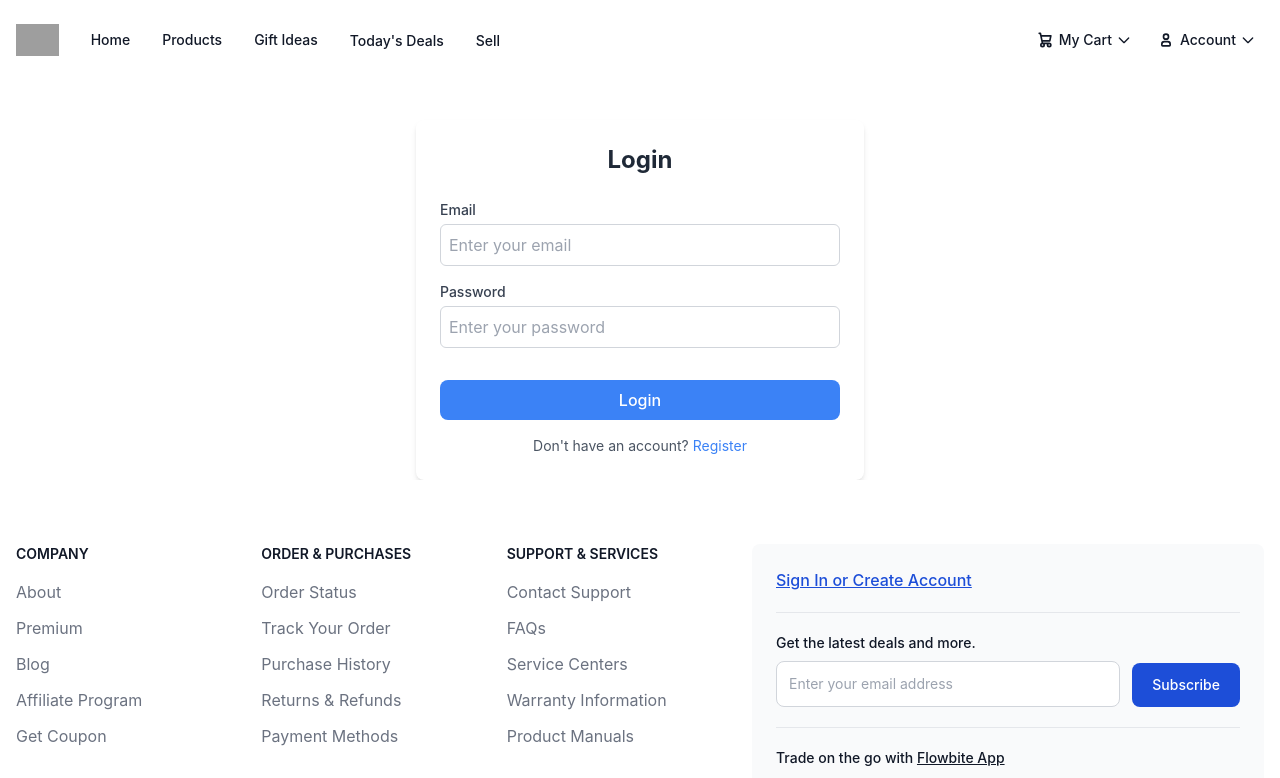
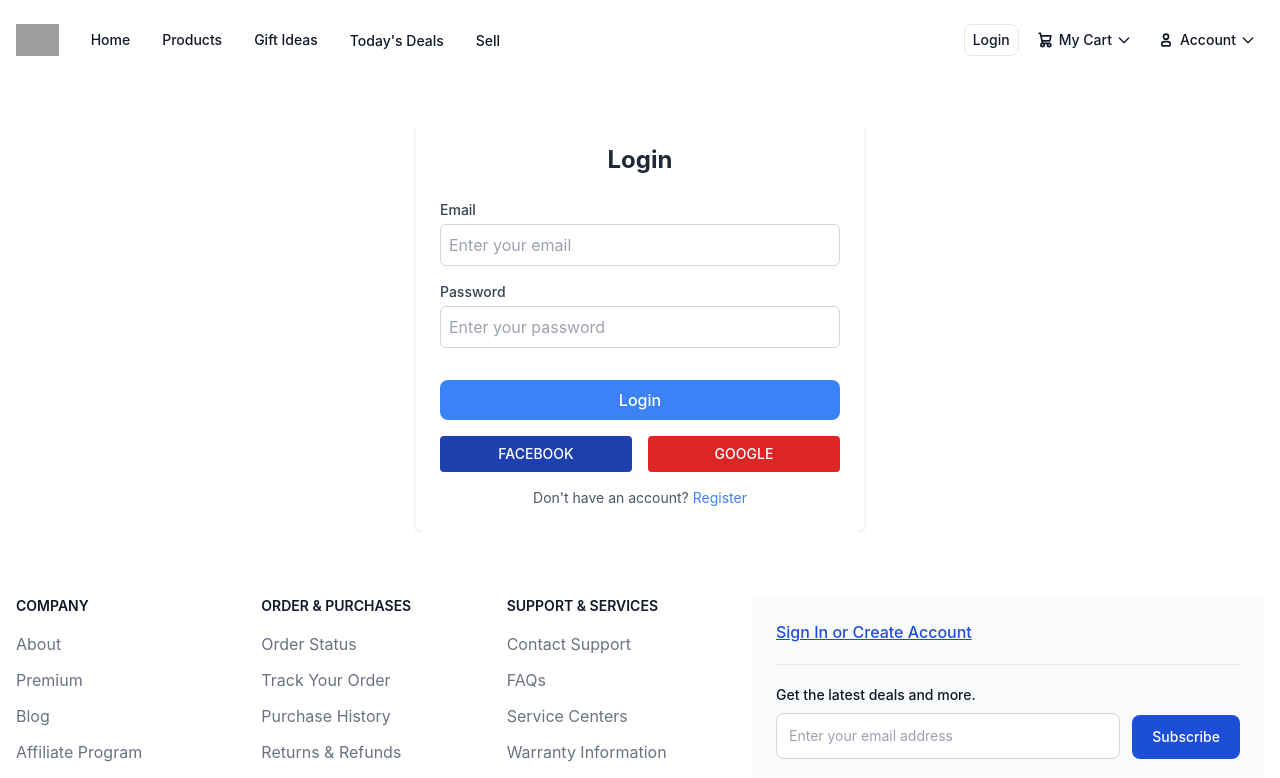
Before and after one commit to Nazim6269/ecommerce-nextjs-two, a Next.js app: page /login in a window 1280 px wide. Shown: the top 778 px of the page. Built offline with nearby package versions, Linux system fonts and the light colour scheme; no server answers; grey boxes are pictures that could not be loaded.

Commit message:
implemented google login using next-auth

```diff
--- a/app/@modal/(.)login/page.tsx
+++ b/app/@modal/(.)login/page.tsx
@@ -1,6 +1,6 @@
 "use client";
 
-import Login from "@/components/login/Login";
+import Login from "@/components/login/LoginForm";
 import { useRouter } from "next/navigation";
 import React, { useState } from "react";
 
--- /dev/null
+++ b/app/api/auth/[...nextauth]/option.ts
@@ -0,0 +1,23 @@
+import client from "@/lib/db";
+import { MongoDBAdapter } from "@auth/mongodb-adapter";
+import NextAuth from "next-auth";
+import Google from "next-auth/providers/google";
+
+export const authoptions = {
+  adapter: MongoDBAdapter(client),
+  providers: [
+    Google({
+      clientId: process.env.GOOGLE_ID!,
+      clientSecret: process.env.GOOGLE_SECRET!,
+      authorization: {
+        params: {
+          prompt: "consent",
+          access_type: "offline",
+          response_type: "code",
+        },
+      },
+    }),
+  ],
+};
+
+export default NextAuth(authoptions);
--- /dev/null
+++ b/app/api/auth/[...nextauth]/route.ts
@@ -0,0 +1,7 @@
+import NextAuth from "next-auth";
+import { authoptions } from "./option";
+import { signIn } from "next-auth/react";
+
+const handler = NextAuth(authoptions);
+
+export { handler as GET, handler as POST };
--- a/app/login/page.tsx
+++ b/app/login/page.tsx
@@ -1,10 +1,8 @@
-import Login from '@/components/login/Login'
-import React from 'react'
+import LoginForm from "@/components/login/LoginForm";
+import React from "react";
 
 const page = () => {
-  return (
-    <Login />
-  )
-}
+  return <LoginForm />;
+};
 
-export default page
+export default page;
--- a/components/login/Login.tsx
+++ b/components/login/LoginForm.tsx
@@ -1,3 +1,5 @@
+import SocialLogin from "./SocialLogin";
+
 const Login = () => {
   return (
     <div className="w-full max-w-md mx-auto mt-10 bg-white shadow-md rounded-lg p-6">
@@ -40,10 +42,12 @@ const Login = () => {
         {/* Submit Button */}
         <button
           type="submit"
-          className="w-full py-2 mt-4 bg-blue-500 text-white font-medium rounded-lg hover:bg-blue-600"
+          className="w-full py-2 my-4 bg-blue-500 text-white font-medium rounded-lg hover:bg-blue-600"
         >
           Login
         </button>
+
+        <SocialLogin />
 
         {/* Additional Options */}
         <div className="mt-4 text-sm text-center text-gray-600">
--- /dev/null
+++ b/components/login/Logout.tsx
@@ -0,0 +1,18 @@
+"use client";
+
+import { signOut } from "next-auth/react";
+import React from "react";
+
+const Logout = () => {
+  return (
+    <button
+      type="button"
+      className="inline-flex border  items-center rounded-lg justify-center p-2 hover:bg-gray-100 dark:hover:bg-gray-700 text-sm font-medium leading-none text-gray-900 dark:text-white"
+      onClick={() => signOut({ callbackUrl: "http://localhost:3000/login" })}
+    >
+      Logout
+    </button>
+  );
+};
+
+export default Logout;
--- /dev/null
+++ b/components/login/SocialLogin.tsx
@@ -0,0 +1,33 @@
+"use client";
+
+import { signIn } from "next-auth/react";
+import { useRouter } from "next/navigation";
+import { useState } from "react";
+
+const SocialLogin = () => {
+  const handleClick = () => {
+    signIn("google", {
+      callbackUrl: "http://localhost:3000/order/checkout",
+      redirect: false,
+    });
+  };
+  return (
+    <div className="flex gap-4">
+      <button
+        type="button"
+        className="w-1/2 py-2 text-center text-white bg-blue-800 rounded uppercase font-roboto font-medium text-sm hover:bg-blue-700"
+      >
+        Facebook
+      </button>
+      <button
+        onClick={handleClick}
+        type="button"
+        className="w-1/2 py-2 text-center text-white bg-red-600 rounded uppercase font-roboto font-medium text-sm hover:bg-red-500"
+      >
+        Google
+      </button>
+    </div>
+  );
+};
+
+export default SocialLogin;
--- a/components/navbar/Navbar.tsx
+++ b/components/navbar/Navbar.tsx
@@ -1,6 +1,10 @@
 import Link from "next/link";
+import Logout from "../login/Logout";
+import { getServerSession } from "next-auth";
+import { authoptions } from "@/app/api/auth/[...nextauth]/option";
 
-const Navbar = () => {
+const Navbar = async () => {
+  const session = await getServerSession(authoptions);
   return (
     <nav className="bg-white dark:bg-gray-800 antialiased">
       <div className="max-w-screen-xl px-4 mx-auto 2xl:px-0 py-4">
@@ -73,6 +77,16 @@ const Navbar = () => {
           </div>
 
           <div className="flex items-center lg:space-x-2">
+            {session ? (
+              <Logout />
+            ) : (
+              <Link
+                href={"/login"}
+                className="inline-flex border  items-center rounded-lg justify-center p-2 hover:bg-gray-100 dark:hover:bg-gray-700 text-sm font-medium leading-none text-gray-900 dark:text-white"
+              >
+                Login
+              </Link>
+            )}
             <button
               id="myCartDropdownButton1"
               data-dropdown-toggle="myCartDropdown1"
@@ -117,7 +131,7 @@ const Navbar = () => {
               </svg>
             </button>
 
-            <div
+            {/* <div
               id="myCartDropdown1"
               className="hidden z-10 mx-auto max-w-sm space-y-4 overflow-hidden rounded-lg bg-white p-4 antialiased shadow-lg dark:bg-gray-800"
             >
@@ -375,7 +389,7 @@ const Navbar = () => {
                 {" "}
                 Proceed to Checkout{" "}
               </a>
-            </div>
+            </div> */}
 
             <button
               id="userDropdownButton1"
--- /dev/null
+++ b/lib/db.ts
@@ -0,0 +1,36 @@
+import { MongoClient, ServerApiVersion } from "mongodb";
+
+if (!process.env.MONGO_URL) {
+  throw new Error('Invalid/Missing environment variable: "MONGODB_URI"');
+}
+
+const uri = process.env.MONGO_URL;
+const options = {
+  serverApi: {
+    version: ServerApiVersion.v1,
+    strict: true,
+    deprecationErrors: true,
+  },
+};
+
+let client: MongoClient;
+
+if (process.env.NODE_ENV === "development") {
+  // In development mode, use a global variable so that the value
+  // is preserved across module reloads caused by HMR (Hot Module Replacement).
+  let globalWithMongo = global as typeof globalThis & {
+    _mongoClient?: MongoClient;
+  };
+
+  if (!globalWithMongo._mongoClient) {
+    globalWithMongo._mongoClient = new MongoClient(uri, options);
+  }
+  client = globalWithMongo._mongoClient;
+} else {
+  // In production mode, it's best to not use a global variable.
+  client = new MongoClient(uri, options);
+}
+
+// Export a module-scoped MongoClient. By doing this in a
+// separate module, the client can be shared across functions.
+export default client;
--- a/package.json
+++ b/package.json
@@ -9,10 +9,13 @@
     "lint": "next lint"
   },
   "dependencies": {
+    "@auth/mongodb-adapter": "^3.7.4",
     "@wix/sdk": "^1.15.6",
     "@wix/stores": "^1.0.314",
     "isomorphic-dompurify": "^2.19.0",
+    "mongodb": "^6.12.0",
     "next": "15.1.0",
+    "next-auth": "^4.24.11",
     "react": "^19.0.0",
     "react-dom": "^19.0.0"
   },
```
Also changed, not shown: 1 other file (tests, documents, lock files or other folders).
